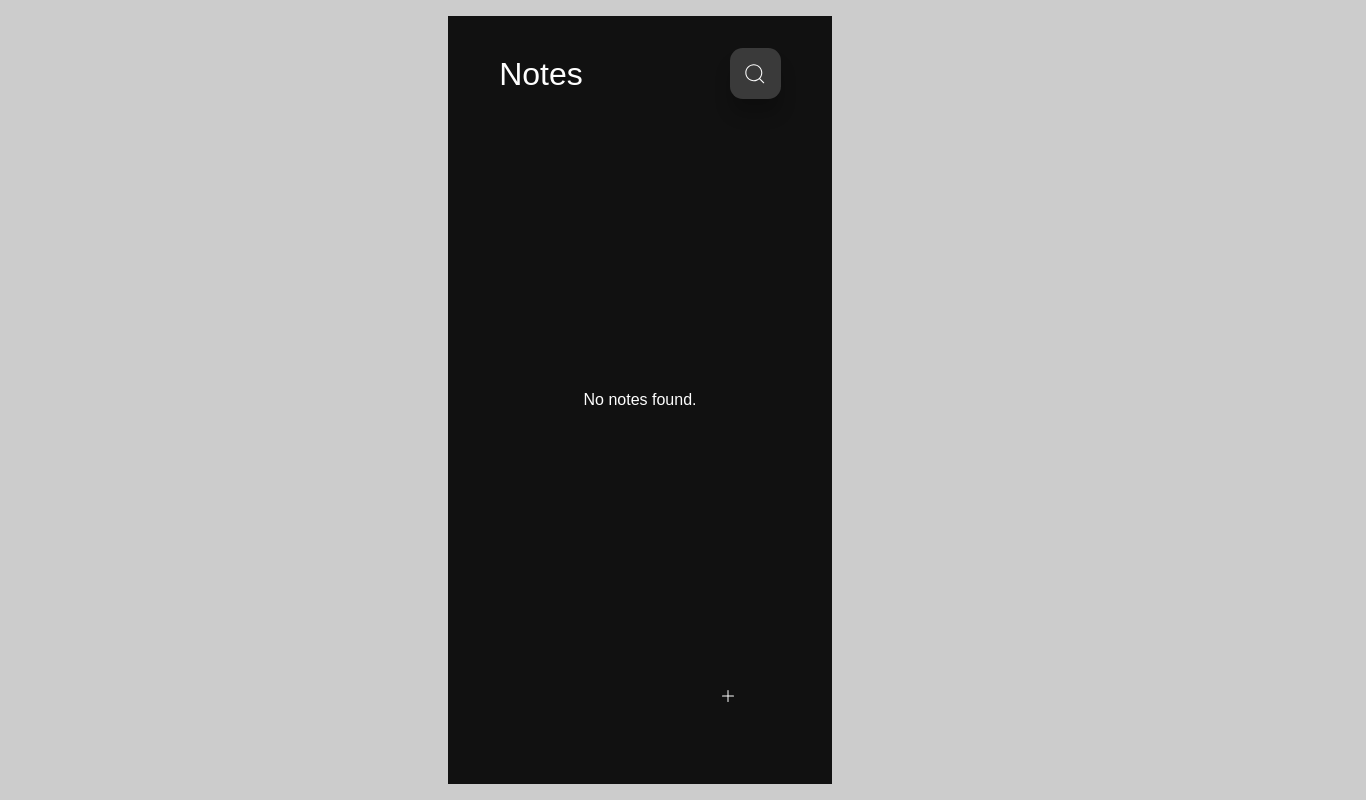
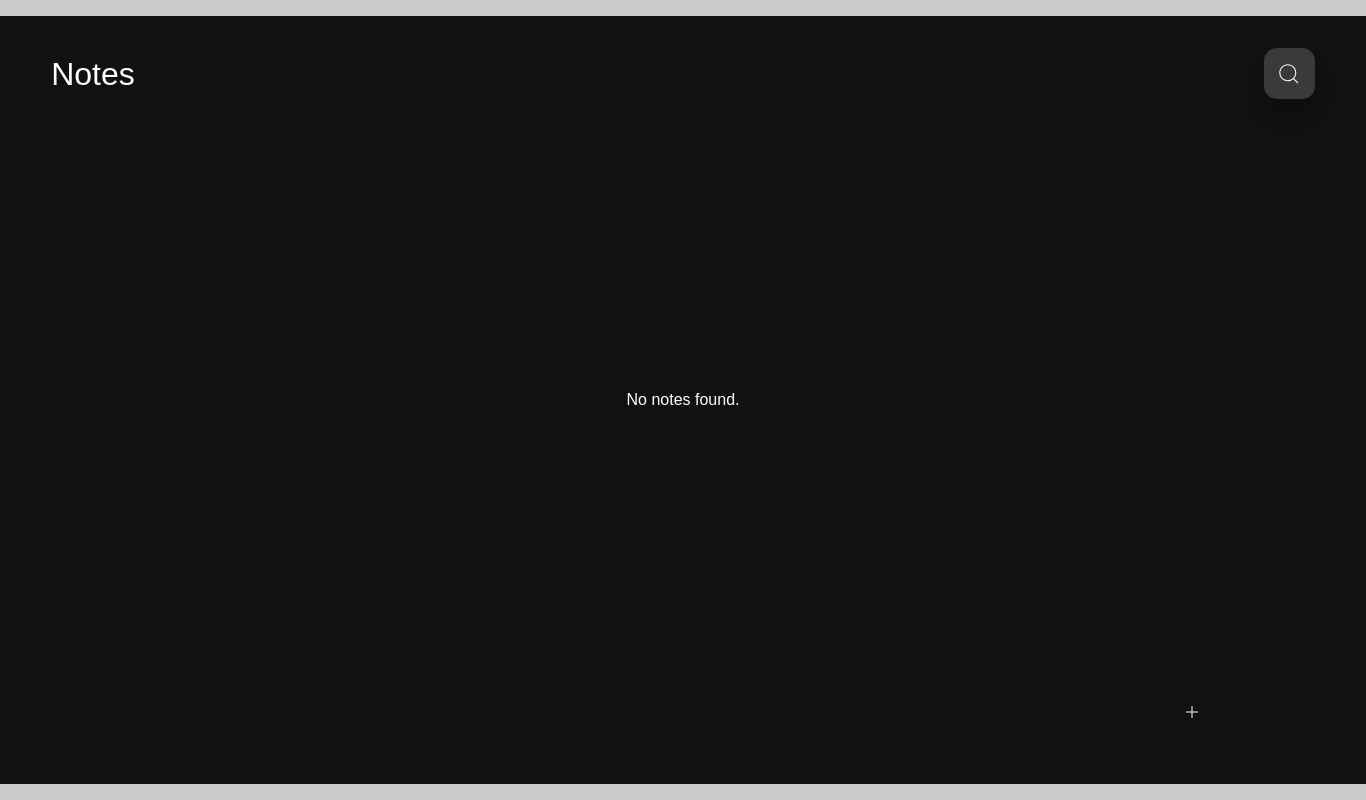
Before and after one commit to savidyainduma/Notes-App, a React (Create React App) app: page / in a window 1280 px wide. Shown: the whole page, 1366 px wide, since content can reach past the window. Built offline with nearby package versions, Linux system fonts and the light colour scheme.

Commit message:
All done

```diff
--- a/src/index.css
+++ b/src/index.css
@@ -62,8 +62,8 @@ body {
 
 #app {
     background: var(--color-bg-black);
-    height: 48rem;
-    width: 24rem;
+    height: 768px;
+    width: 1366px;
     padding: 2rem 1.6rem;
     overflow-y: scroll;
     position: relative;
@@ -155,8 +155,8 @@ h2 {
 
 .add__btn {
     position: fixed;
-    bottom: 5rem;
-    right: 33rem;
+    bottom: 4rem;
+    right: 4rem;
     padding: 1rem;
 }
 
```
